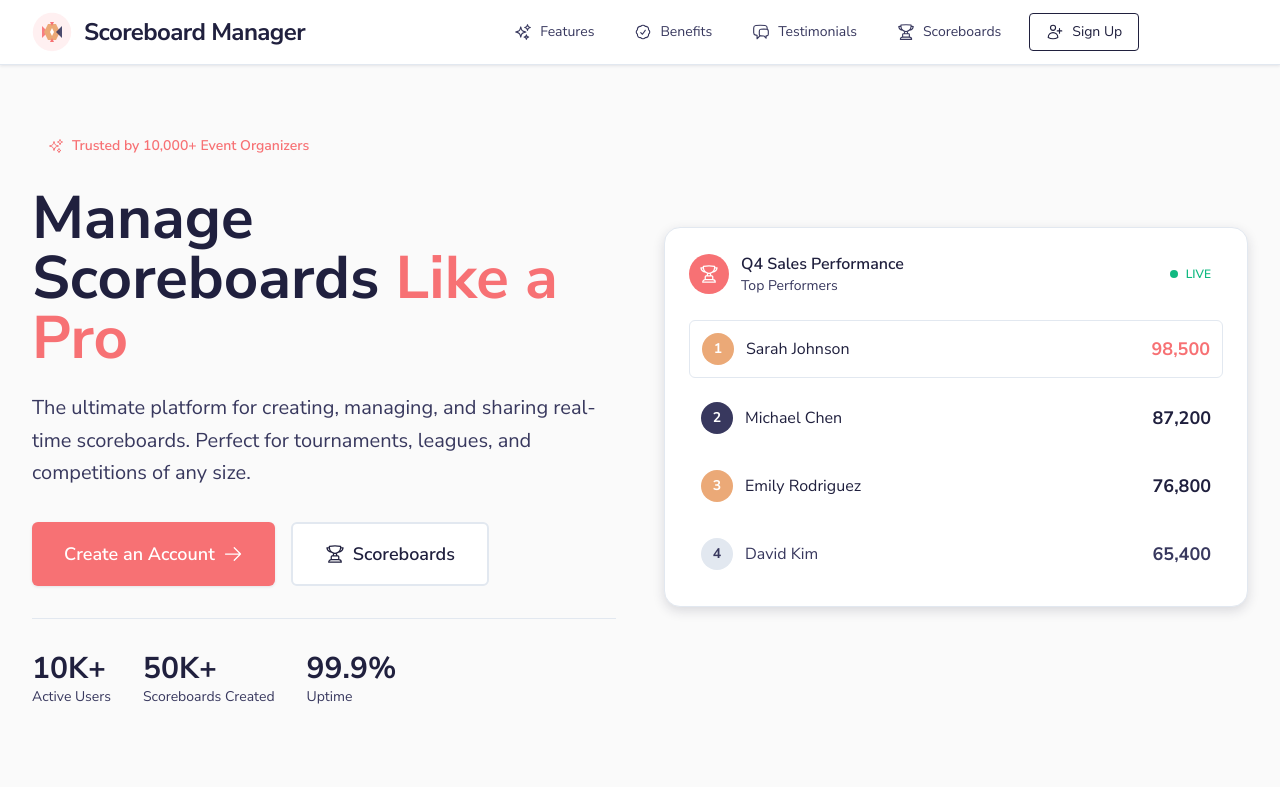
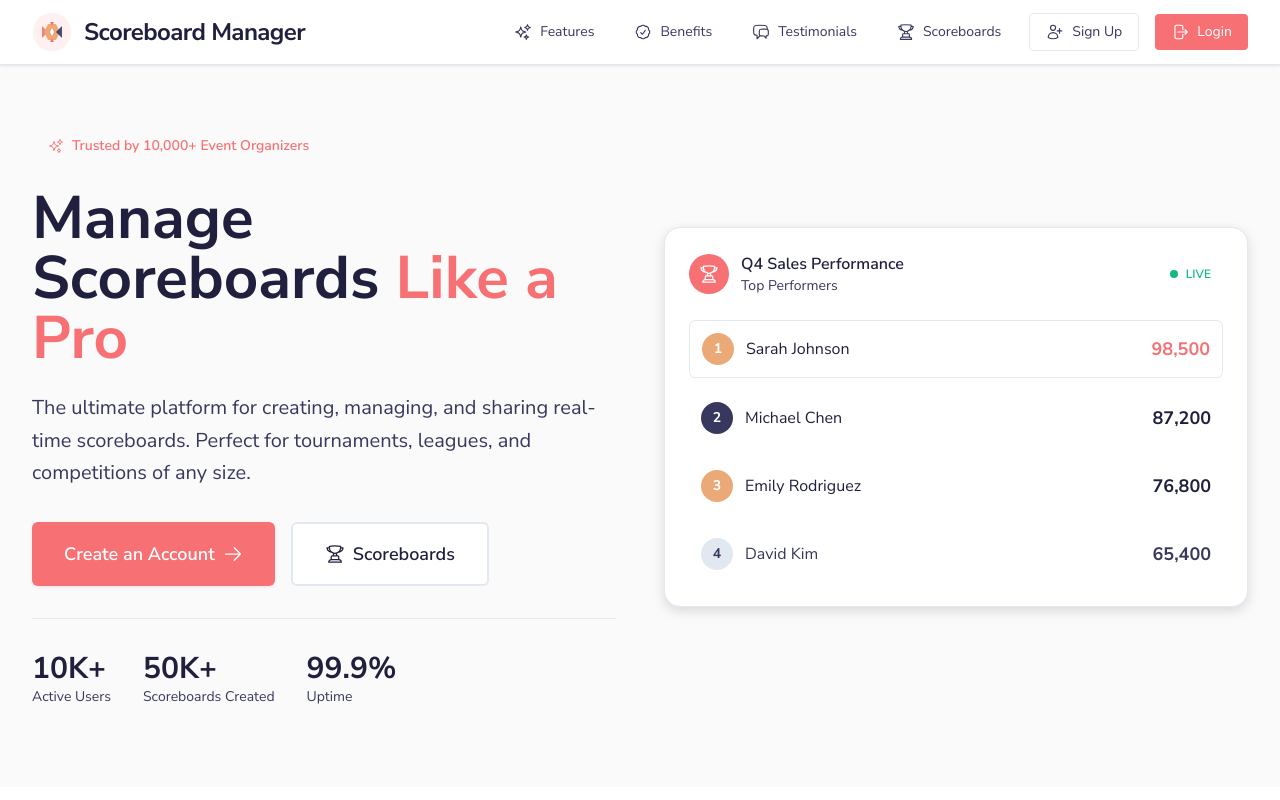
Before and after one commit to gmlupatelli/scoreboard_manager, a Next.js app: page / in a window 1280 px wide. Shown: the top 800 px of the page. Built offline with nearby package versions, Linux system fonts and the light colour scheme; no server answers.

Commit message:
fix: apply Tailwind classes to Sign Up button border and Login button coral color

```diff
--- a/src/components/common/Header.tsx
+++ b/src/components/common/Header.tsx
@@ -204,21 +204,16 @@ const Header = ({ isAuthenticated = false, onLogout, customStyles = null }: Head
               <>
                 <Link
                   href="/register"
-                  className="flex items-center space-x-2 px-4 py-2 rounded-md text-sm font-medium hover:opacity-80 transition-smooth duration-150"
-                  style={{
-                    color: customStyles?.textColor || 'var(--text-secondary)',
-                    borderColor: customStyles?.borderColor || 'var(--border)',
-                    borderWidth: '1px',
-                    fontFamily: customStyles?.fontFamily || 'inherit',
-                  }}
+                  className="flex items-center space-x-2 px-4 py-2 rounded-md text-sm font-medium border border-border text-text-secondary hover:opacity-80 transition-smooth duration-150"
+                  style={customStyles ? { borderColor: customStyles.borderColor, color: customStyles.textColor, fontFamily: customStyles.fontFamily || 'inherit' } : undefined}
                 >
                   <Icon name="UserPlusIcon" size={18} />
                   <span>Sign Up</span>
                 </Link>
                 <Link
                   href="/login"
-                  className="flex items-center space-x-2 px-4 py-2 rounded-md text-sm font-medium text-white hover:opacity-90 transition-smooth duration-150 hover-lift"
-                  style={accentStyle}
+                  className="flex items-center space-x-2 px-4 py-2 rounded-md text-sm font-medium bg-primary text-white hover:opacity-90 transition-smooth duration-150 hover-lift"
+                  style={customStyles ? { backgroundColor: customStyles.accentColor, fontFamily: customStyles.fontFamily || 'inherit' } : undefined}
                 >
                   <Icon name="ArrowRightOnRectangleIcon" size={18} />
                   <span>Login</span>
```
